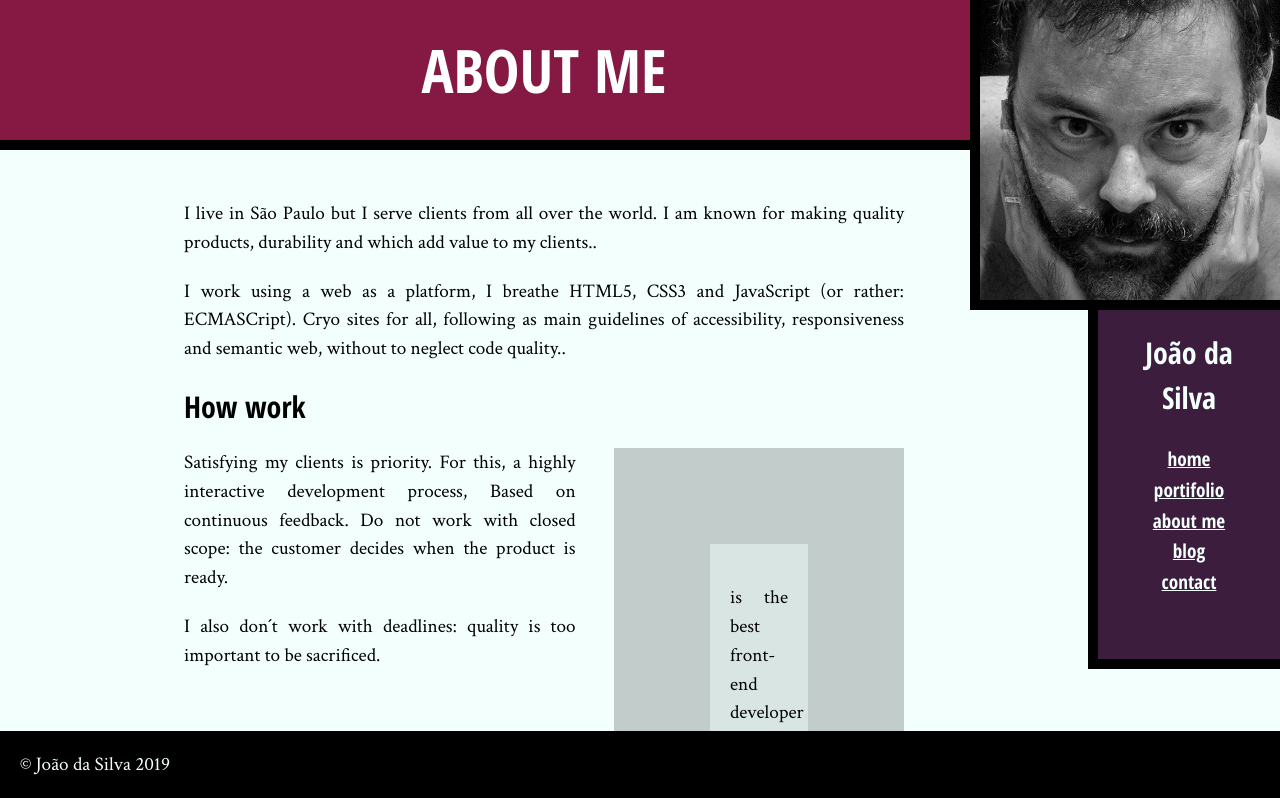
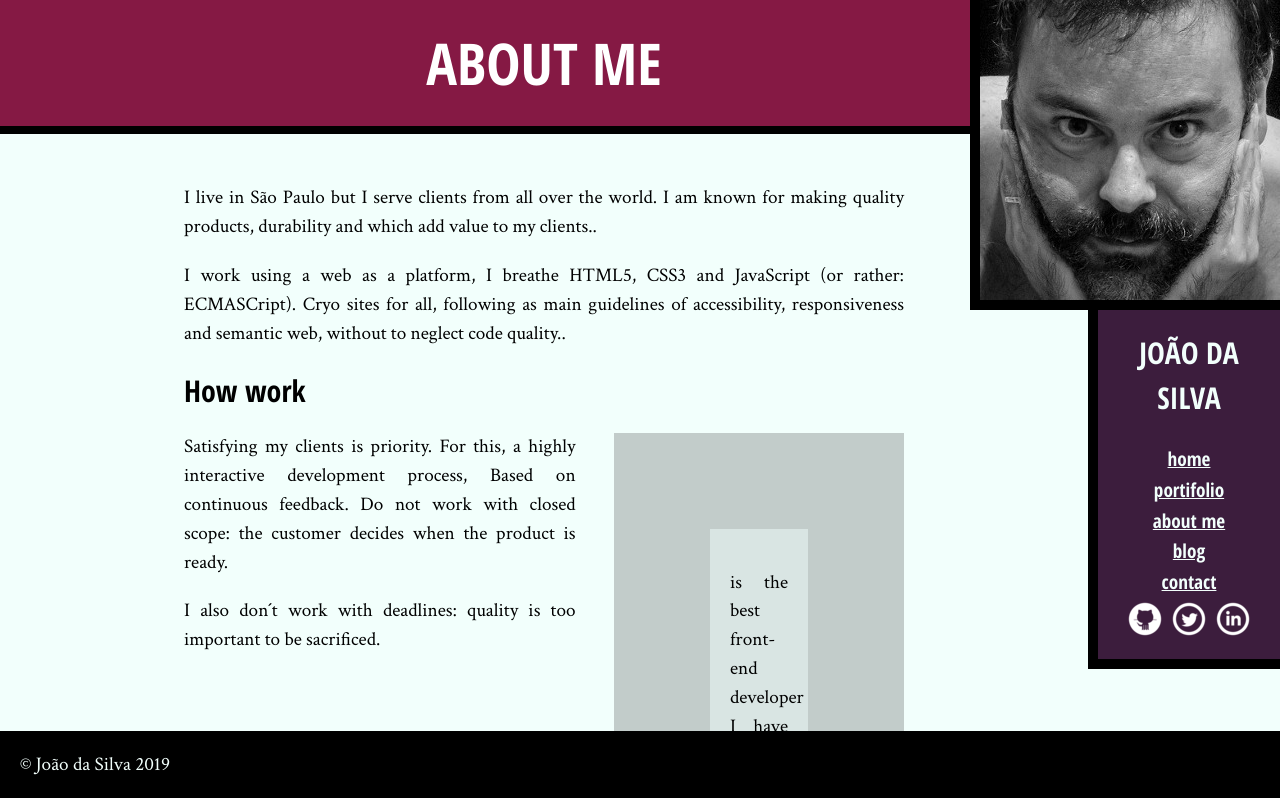
Before and after one commit to erikaperciliano/Projeto, a plain HTML site: page bio.html in a window 1280 px wide. Shown: the top 798 px of the page. Drawn offline with Linux system fonts and the light colour scheme.

Commit message:
updating

```diff
--- a/css/site.css
+++ b/css/site.css
@@ -9,17 +9,22 @@ h1, h2 {
 	font-family: "Open Sans Condensed", "Arial", sans-serif;
 }
 
+h1 {
+	text-transform: uppercase;
+	font-size: 60px;
+}
+
 .titulo-principal {
+	font-size:300%;
 	text-align: center;
 	background-color: #851944;
 	color: #FFF;
-	padding: 25px;
-	border-bottom: 10px solid black;
-	font-size: 60px;
-	text-transform: uppercase;
+	/*padding: 25px;*/
+	padding: 1.25rem;
+	border-bottom: .5rem solid black;
 }
 
-p {
+main p {
 	text-align: justify;
 	margin: 20px 0;
 }
@@ -29,6 +34,7 @@ p {
 	text-align: center;
 	background-color: #3C1D3D;
 	color: #F2FFFC;
+	padding: 20px;
 }
 
 
@@ -40,6 +46,8 @@ p {
 	bottom: 0;
 	left: 0;
 	width: 100%;
+	padding: 20px;
+	box-sizing: border-box;
 }
 
 main a {
@@ -49,6 +57,7 @@ main a {
 .navegacao-site a {
 	color: inherit;
 	font-family: "Open Sans Condensed", sans-serif;
+	text-transform: lowercase;
 }
 
 .citacao-bio, .navegacao-site, .rodape-pagina {
@@ -57,7 +66,8 @@ main a {
 
 .container {
 	width: 720px;
-	margin: auto;
+	margin-left: auto;
+	margin-right: auto;
 	padding: 30px 0;
 }
 
@@ -96,15 +106,15 @@ nav a {
 }
 
 .github {
-	background-image: url(img/github.png);
+	background-image: url(../img/github.png);
 }
 
 .twitter {
-	background-image: url(img/twitter.png);
+	background-image: url(../img/twitter.png);
 }
 
 .linkedin {
-	background-image: url(img/linkedin.png);
+	background-image: url(../img/linkedin.png);
 }
 
 main {
@@ -124,7 +134,8 @@ main {
 .minha-foto {
 	position: absolute;
 	top:0px;
-   right:0px;
+	right:0px;
+
 }
 
 
```
